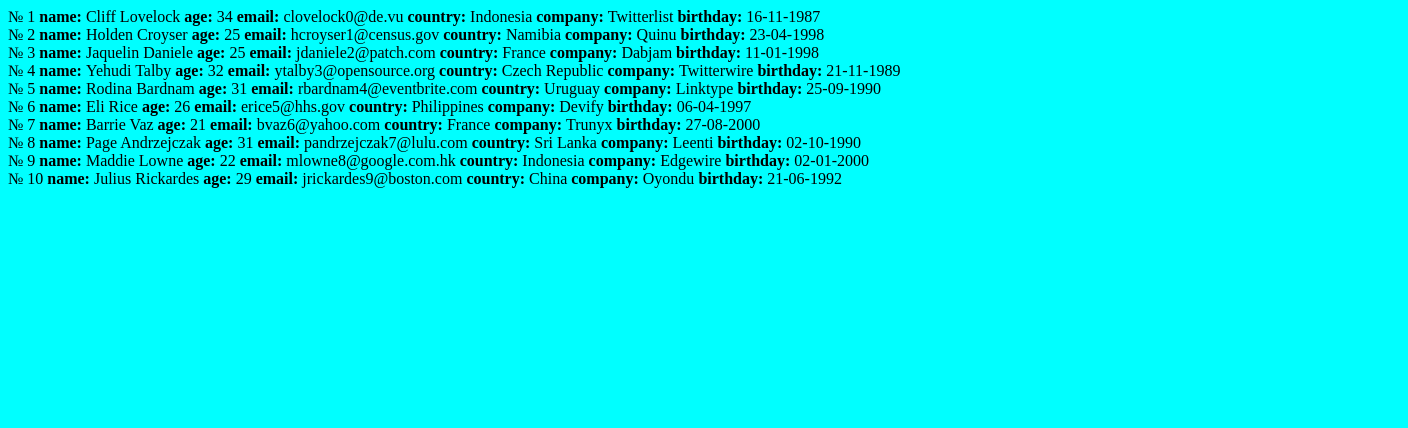
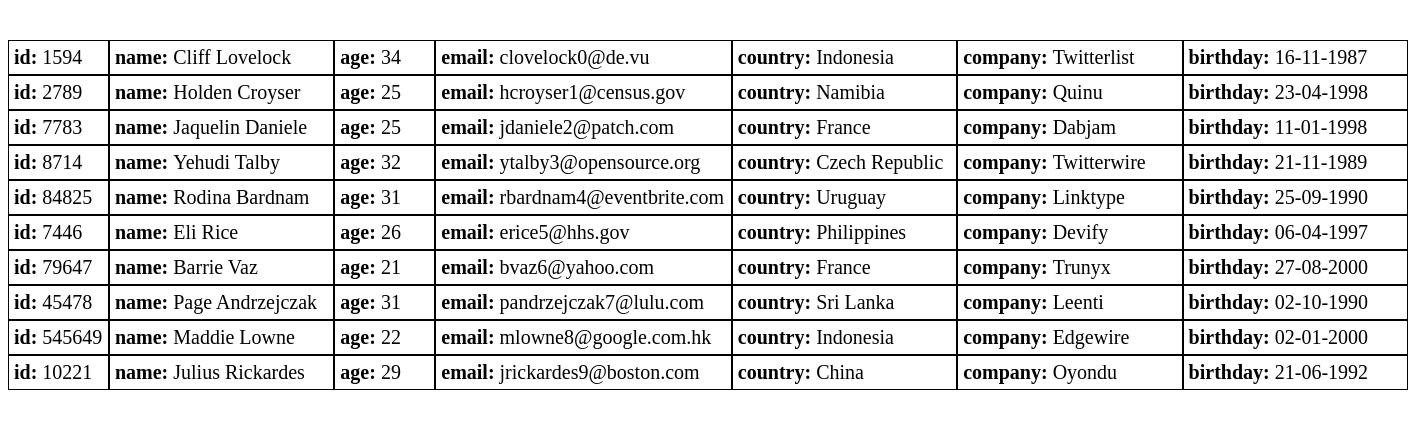
Before and after one commit to Juliya-Shamray/js-13, a website built with webpack: page public/index.html in a window 1280 px wide. Shown: the whole page, 1408 px wide, since content can reach past the window. Built offline with nearby package versions, Linux system fonts and the light colour scheme.

Commit message:
added somy styles and changes in JS files

```diff
--- a/src/data.js
+++ b/src/data.js
@@ -1,6 +1,6 @@
 export const users = [
   {
-    id: 1,
+    id: 1594,
     name: "Cliff Lovelock",
     age: 34,
     email: "clovelock0@de.vu",
@@ -9,7 +9,7 @@
     birthday: "16-11-1987",
   },
   {
-    id: 2,
+    id: 2789,
     name: "Holden Croyser",
     age: 25,
     email: "hcroyser1@census.gov",
@@ -18,7 +18,7 @@
     birthday: "23-04-1998",
   },
   {
-    id: 3,
+    id: 7783,
     name: "Jaquelin Daniele",
     age: 25,
     email: "jdaniele2@patch.com",
@@ -27,7 +27,7 @@
     birthday: "11-01-1998",
   },
   {
-    id: 4,
+    id: 8714,
     name: "Yehudi Talby",
     age: 32,
     email: "ytalby3@opensource.org",
@@ -36,7 +36,7 @@
     birthday: "21-11-1989",
   },
   {
-    id: 5,
+    id: 84825,
     name: "Rodina Bardnam",
     age: 31,
     email: "rbardnam4@eventbrite.com",
@@ -45,7 +45,7 @@
     birthday: "25-09-1990",
   },
   {
-    id: 6,
+    id: 7446,
     name: "Eli Rice",
     age: 26,
     email: "erice5@hhs.gov",
@@ -54,7 +54,7 @@
     birthday: "06-04-1997",
   },
   {
-    id: 7,
+    id: 79647,
     name: " Barrie Vaz",
     age: 21,
     email: "bvaz6@yahoo.com",
@@ -63,7 +63,7 @@
     birthday: "27-08-2000",
   },
   {
-    id: 8,
+    id: 45478,
     name: " Page Andrzejczak",
     age: 31,
     email: "pandrzejczak7@lulu.com",
@@ -72,7 +72,7 @@
     birthday: "02-10-1990",
   },
   {
-    id: 9,
+    id: 545649,
     name: "Maddie Lowne",
     age: 22,
     email: "mlowne8@google.com.hk",
@@ -81,7 +81,7 @@
     birthday: "02-01-2000",
   },
   {
-    id: 10,
+    id: 10221,
     name: "Julius Rickardes",
     age: 29,
     email: "jrickardes9@boston.com",
--- a/src/index.js
+++ b/src/index.js
@@ -3,30 +3,22 @@
 
 const container = document.querySelector(".container");
 
-const createHtmlBlock = ({
-  id,
-  name,
-  age,
-  email,
-  country,
-  company,
-  birthday,
-}) =>
+const createHtmlRow = ({ id, name, age, email, country, company, birthday }) =>
   `
-           <span> № ${id} </span>
-           <span> <b> name: </b>${name} </span>
-           <span> <b> age: </b>${age} </span>
-           <span> <b> email: </b>${email} </span>
-           <span> <b> country: </b>${country} </span>
-           <span> <b> company: </b>${company} </span>
-           <span> <b> birthday: </b> <time>${birthday}</time> </span>
+           <span class="user-id"> <b>id: </b> ${id} </span>
+           <span class="user-name"> <b> name: </b>${name} </span>
+           <span class="user-age"> <b> age: </b>${age} </span>
+           <span class="user-email"> <b> email: </b>${email} </span>
+           <span class="user-country"> <b> country: </b>${country} </span>
+           <span class="user-company"> <b> company: </b>${company} </span>
+           <span class="user-birthday"> <b> birthday: </b> <time>${birthday}</time> </span>
 `;
 
 const render = () => {
   const rows = users.map((user) => {
     const row = document.createElement("div");
-    row.className = "userRow";
-    row.innerHTML = createHtmlBlock(user);
+    row.className = "user-row";
+    row.innerHTML = createHtmlRow(user);
 
     return row;
   });
--- a/src/style.css
+++ b/src/style.css
@@ -1,3 +1,21 @@
-body {
-  background-color: aqua;
+.container {
+  width: 1400px;
+  margin: 40px auto;
+  font-size: 20px;
 }
+
+.user-row {
+  display: flex;
+}
+.user-row span:nth-child(1),
+.user-row span:nth-child(3) {
+  width: 100px;
+}
+.user-row span:nth-child(4) {
+  width: 320px;
+}
+.user-row span {
+  padding: 5px;
+  border: 1px solid;
+  width: 240px;
+}
```
